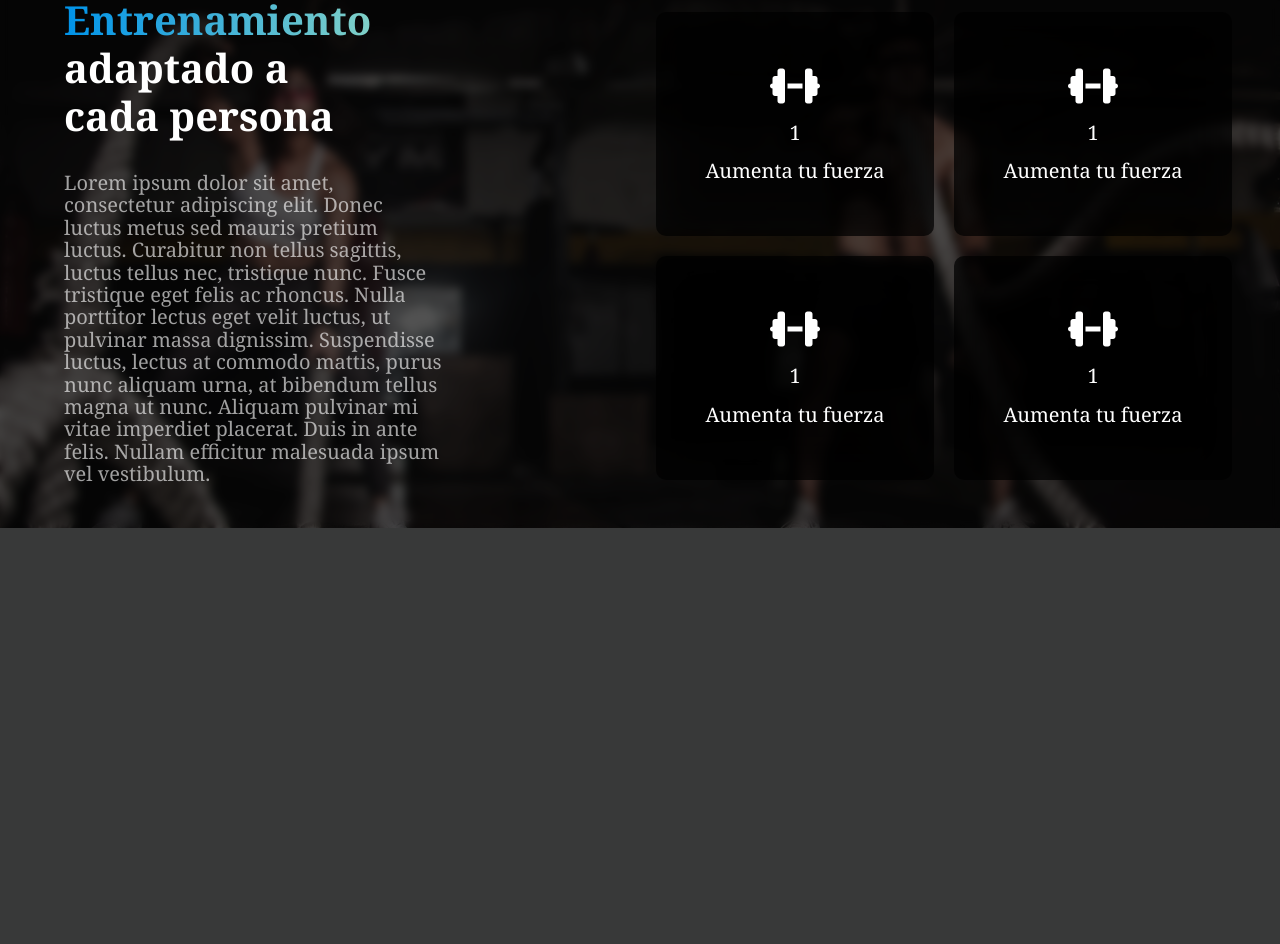
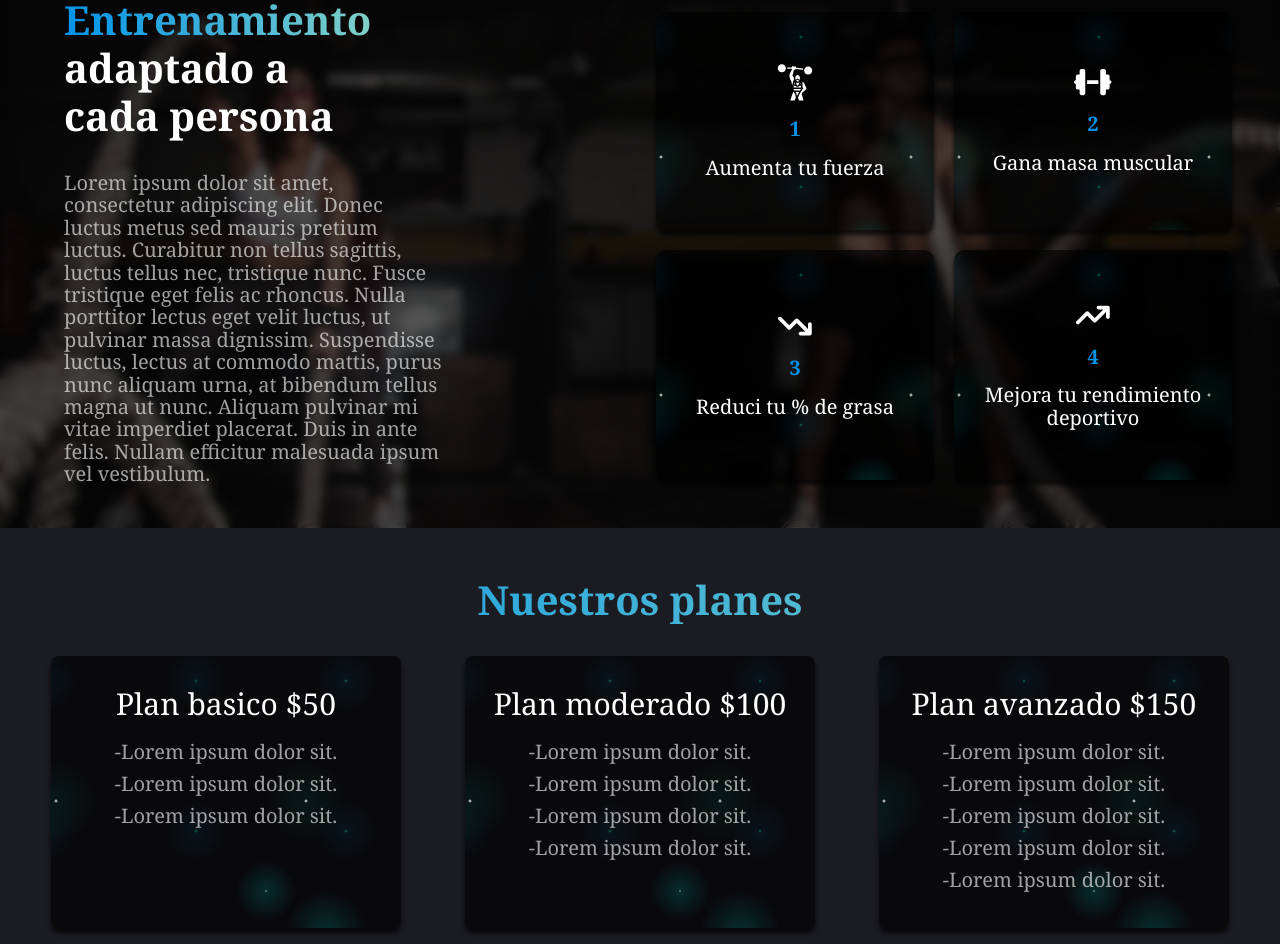
Before and after one commit to martinimbastari/Landing-training, a React (Create React App) app: page / in a window 1280 px wide. Shown: the part 1500-2444 px from the top of the page. Before the commit the page ends 2028 px from the top, so only its background shows below. Built offline with nearby package versions, Linux system fonts and the light colour scheme.

Commit message:
termine la seccion de planes

```diff
--- a/src/App.js
+++ b/src/App.js
@@ -3,6 +3,7 @@ import Navbar from './components/navbar/Navbar';
 import Header from './components/header/Header';
 import About from './components/about/About';
 import Beneficios from './components/beneficios/Beneficios';
+import Planes from './components/planes/Planes';
 import style from './App.module.css';
 
 function App() {
@@ -12,6 +13,7 @@ function App() {
       <Header/>
       <About/>
       <Beneficios/>
+      <Planes/>
     </>
   );
 }
--- a/src/App.module.css
+++ b/src/App.module.css
@@ -4,6 +4,7 @@
   border: 0;
   box-sizing: border-box;
   vertical-align: baseline;
+
 }
 
 img {
@@ -28,6 +29,7 @@ li {
 
 html {
   scroll-behavior: smooth;
+
 }
 
 h1, h2, h3, h4, h5, h6,p,span,a,strong,blockquote,i,b,u,em {
--- a/src/components/beneficios/Beneficios.js
+++ b/src/components/beneficios/Beneficios.js
@@ -1,36 +1,54 @@
-import React from 'react'
-import style from './beneficios.module.css'
-import { FontAwesomeIcon } from '@fortawesome/react-fontawesome'
-import { faDumbbell } from '@fortawesome/free-solid-svg-icons'
+import React from "react";
+import style from "./beneficios.module.css";
+import { FontAwesomeIcon } from "@fortawesome/react-fontawesome";
+import { faDumbbell } from "@fortawesome/free-solid-svg-icons";
+import { faArrowTrendUp } from "@fortawesome/free-solid-svg-icons";
+import { faArrowTrendDown } from "@fortawesome/free-solid-svg-icons";
+import { GiStrongMan } from "react-icons/gi";
 
 export default function Beneficios() {
   return (
     <div className={style.fondo}>
       <div className={style.contenedorBeneficios}>
         <div className={style.beneficiosText}>
-            <h2><span>Entrenamiento</span> adaptado a cada persona</h2>
-            <p>Lorem ipsum dolor sit amet, consectetur adipiscing elit. Donec luctus metus sed mauris pretium luctus. Curabitur non tellus sagittis, luctus tellus nec, tristique nunc. Fusce tristique eget felis ac rhoncus. Nulla porttitor lectus eget velit luctus, ut pulvinar massa dignissim. Suspendisse luctus, lectus at commodo mattis, purus nunc aliquam urna, at bibendum tellus magna ut nunc. Aliquam pulvinar mi vitae imperdiet placerat. Duis in ante felis. Nullam efficitur malesuada ipsum vel vestibulum. </p>
+          <h2>
+            <span>Entrenamiento</span> adaptado a cada persona
+          </h2>
+          <p>
+            Lorem ipsum dolor sit amet, consectetur adipiscing elit. Donec
+            luctus metus sed mauris pretium luctus. Curabitur non tellus
+            sagittis, luctus tellus nec, tristique nunc. Fusce tristique eget
+            felis ac rhoncus. Nulla porttitor lectus eget velit luctus, ut
+            pulvinar massa dignissim. Suspendisse luctus, lectus at commodo
+            mattis, purus nunc aliquam urna, at bibendum tellus magna ut nunc.
+            Aliquam pulvinar mi vitae imperdiet placerat. Duis in ante felis.
+            Nullam efficitur malesuada ipsum vel vestibulum.{" "}
+          </p>
         </div>
         <div className={style.beneficiosItems}>
           <div className={style.item}>
-        <FontAwesomeIcon fontSize={40} icon={faDumbbell} />
+
+            <GiStrongMan fontSize={40} />
             <h2>1</h2>
             <p>Aumenta tu fuerza</p>
           </div>
           <div className={style.item}>
-        <FontAwesomeIcon fontSize={40} icon={faDumbbell} />
-        <h2>1</h2>
-        <p>Aumenta tu fuerza</p>
+          <FontAwesomeIcon fontSize={30} icon={faDumbbell}  />
+            <h2>2</h2>
+            <p>Gana masa muscular</p>
           </div>
-        <div className={style.item}><FontAwesomeIcon fontSize={40} icon={faDumbbell} />
-        <h2>1</h2>
-        <p>Aumenta tu fuerza</p></div>
-        <div className={style.item}><FontAwesomeIcon fontSize={40} icon={faDumbbell} />
-        <h2>1</h2>
-        <p>Aumenta tu fuerza</p></div>
+          <div className={style.item}>
+            <FontAwesomeIcon fontSize={30} icon={faArrowTrendDown} />
+            <h2>3</h2>
+            <p>Reduci tu % de grasa</p>
+          </div>
+          <div className={style.item}>
+            <FontAwesomeIcon fontSize={30} icon={faArrowTrendUp} />
+            <h2>4</h2>
+            <p>Mejora tu rendimiento deportivo</p>
           </div>
         </div>
-
       </div>
-  )
+    </div>
+  );
 }
--- a/src/components/beneficios/beneficios.module.css
+++ b/src/components/beneficios/beneficios.module.css
@@ -60,18 +60,30 @@
     flex-direction: column;
     justify-content: center;
     align-items: center;
-    background-color: rgba(0, 0, 0, 0.631);
-    backdrop-filter: blur(20px);
+    background-color:rgba(0, 0, 0, 0.646);
+    background-image:
+    radial-gradient(white, rgba(4, 180, 171, 0.2) 2px, transparent 40px),
+    radial-gradient(white, rgba(5, 239, 227, 0.15) 1px, transparent 30px),
+    radial-gradient(white, rgba(0, 152, 124, 0.1) 2px, transparent 40px),
+    radial-gradient(rgba(0, 255, 166, 0.4), rgba(1, 111, 150, 0.1) 2px, transparent 30px);
+    background-size: 550px 550px, 350px 350px, 250px 250px, 150px 150px;
+    background-position: 0 0, 40px 60px, 130px 270px, 70px 100px;
     border-radius: 10px;
+    box-shadow: 0px 5px 5px 0px rgba(0,0,0,0.75);
+    -webkit-box-shadow: 0px 5px 5px 0px rgba(0,0,0,0.75);
+    -moz-box-shadow: 0px 5px 5px 0px rgba(0,0,0,0.75);
 }
 
 .item h2 {
     margin: 1rem 0;
     font-size: 20px;
+    color: #0093E9;
+    font-weight: bold;
 }
 
 .item p {
     font-size: 20px;
+    text-align: center;
 }
 
 
@@ -79,6 +91,10 @@
     .contenedorBeneficios {
         grid-template-columns: repeat(1,1fr);
         padding: 2rem 0;
+    }
+
+    .beneficiosItems {
+        padding: 1rem 2rem;
     }
 
     .beneficiosText h2{
--- a/src/components/header/header.module.css
+++ b/src/components/header/header.module.css
@@ -73,7 +73,6 @@ background-image: linear-gradient(270deg, #0093E9 0%, #80D0C7 100%);
         line-height: 2rem;
         width: 100%;
         font-size: 40px;
-        width: 100%;
     }
 
     .headerContainer p {
--- a/src/components/navbar/navbar.module.css
+++ b/src/components/navbar/navbar.module.css
@@ -10,8 +10,11 @@
 
 .contenedor {
     display: flex;
+    position: fixed;
+    width: 100%;
+    z-index: 100;
     justify-content: space-between;
-    background-color: rgba(0, 0, 0, 0.4);
+    background-color: rgba(0, 0, 0, 0.6);
     box-shadow: 1px 2px 8px rgba(0, 0, 0, 0.7);
     padding: 0 2rem;
 }
--- /dev/null
+++ b/src/components/planes/Planes.js
@@ -0,0 +1,43 @@
+import React from 'react'
+import style from './planes.module.css'
+
+export default function Planes() {
+  return (
+    <>
+    <div className={style.contenedorSection}>
+    <h2>Nuestros planes</h2>
+    <div className={style.contenedorPlanes}>
+
+        <div className={style.planCard}>
+        <h3 className={style.titleCard}>Plan basico $50</h3>
+            <ul>
+                <li>-Lorem ipsum dolor sit.</li>
+                <li>-Lorem ipsum dolor sit.</li>
+                <li>-Lorem ipsum dolor sit.</li>
+            </ul>
+        </div>
+        <div className={style.planCard}>
+        <h3 className={style.titleCard}>Plan moderado $100</h3>
+            <ul>
+                <li>-Lorem ipsum dolor sit.</li>
+                <li>-Lorem ipsum dolor sit.</li>
+                <li>-Lorem ipsum dolor sit.</li>
+                <li>-Lorem ipsum dolor sit.</li>
+            </ul>
+        </div>
+        <div className={style.planCard}>
+        <h3 className={style.titleCard}>Plan avanzado $150</h3>
+            <ul>
+                <li>-Lorem ipsum dolor sit.</li>
+                <li>-Lorem ipsum dolor sit.</li>
+                <li>-Lorem ipsum dolor sit.</li>
+                <li>-Lorem ipsum dolor sit.</li>
+                <li>-Lorem ipsum dolor sit.</li>
+            </ul>
+        </div>
+    </div>
+    </div>
+    </>
+
+  )
+}
--- /dev/null
+++ b/src/components/planes/planes.module.css
@@ -0,0 +1,75 @@
+.contenedorSection {
+    padding: 1rem;
+    background-color: rgba(10, 10, 22, 0.631);
+    text-align: center;
+    color: white;
+}
+
+.contenedorSection h2 {
+    font-size: 40px;
+    font-weight: bold;
+    margin: 2rem 0;
+    background-clip: text;
+    -webkit-text-fill-color: transparent;
+    background-color: #0093E9;
+    background-image: linear-gradient(90deg, #0093E9 0%, #80D0C7 100%);
+    line-height: 3rem;
+}
+
+.contenedorPlanes {
+    display: flex;
+    justify-content: center;
+    gap: 4rem;
+}
+
+
+.planCard {
+    display: flex;
+    justify-content: start;
+    align-items: center;
+    flex-direction: column;
+    padding: 2rem 0;
+    border-radius: 8px;
+    line-height: 2rem;
+    text-align: center;
+    width: 350px;
+    background-color:rgba(0, 0, 0, 0.646);
+    background-image:
+    radial-gradient(white, rgba(4, 180, 171, 0.2) 2px, transparent 40px),
+    radial-gradient(white, rgba(5, 239, 227, 0.15) 1px, transparent 30px),
+    radial-gradient(white, rgba(0, 152, 124, 0.1) 2px, transparent 40px),
+    radial-gradient(rgba(0, 255, 166, 0.4), rgba(1, 111, 150, 0.1) 2px, transparent 30px);
+    background-size: 550px 550px, 350px 350px, 250px 250px, 150px 150px;
+    background-position: 0 0, 40px 60px, 130px 270px, 70px 100px;
+    box-shadow: 0px 5px 5px 0px rgba(0,0,0,0.75);
+    -webkit-box-shadow: 0px 5px 5px 0px rgba(0,0,0,0.75);
+    -moz-box-shadow: 0px 5px 5px 0px rgba(0,0,0,0.75);
+}
+
+
+.titleCard {
+    font-size: 30px;
+    margin-bottom: 1rem;
+}
+
+.planCard ul {
+    color: rgba(255, 255, 255, 0.62);
+    font-size: 20px;
+}
+
+@media screen and (max-width: 768px) {
+
+    .contenedorSection {
+        padding: 1rem;
+    }
+    .contenedorPlanes {
+        flex-direction: column;
+        align-items: center;
+        gap: 2rem;
+    }
+
+    .planCard {
+        width: 300px;
+    }
+
+}
```
Lines whose indentation alone changed are shown as unchanged.
